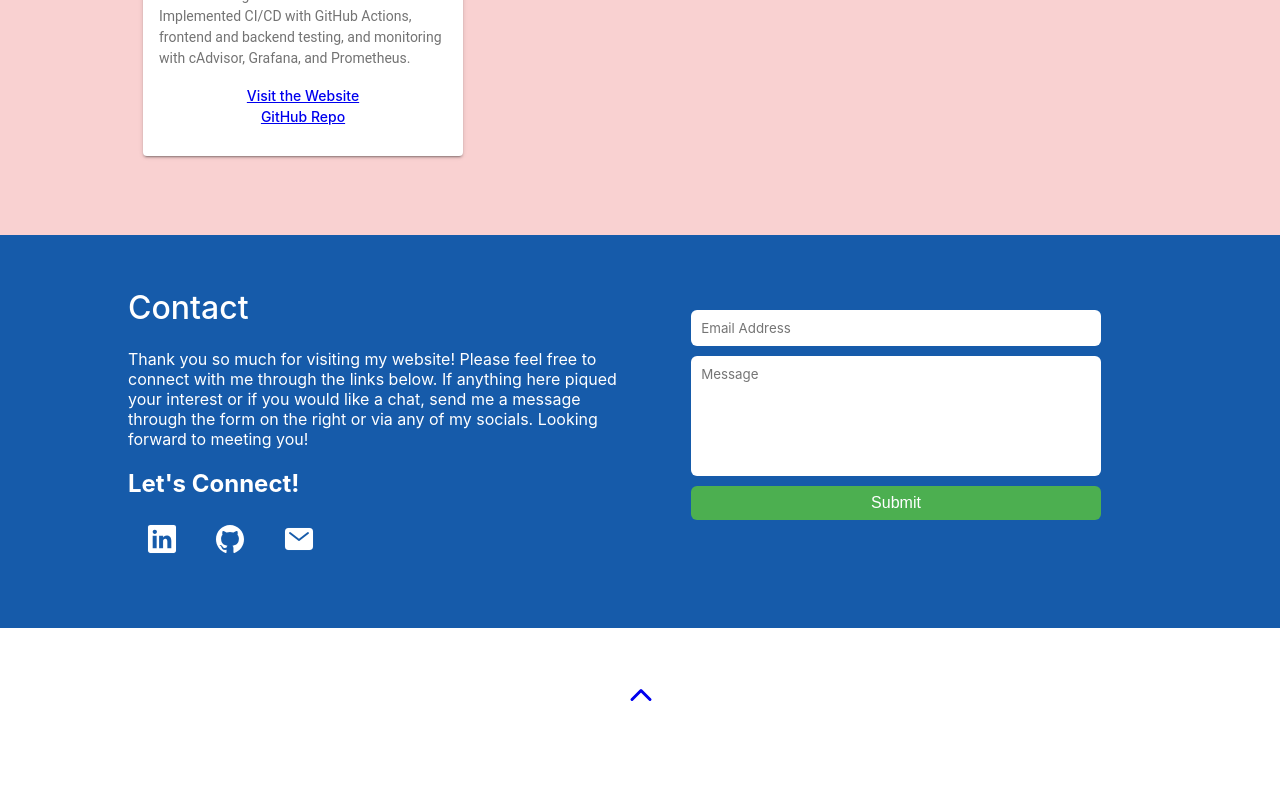
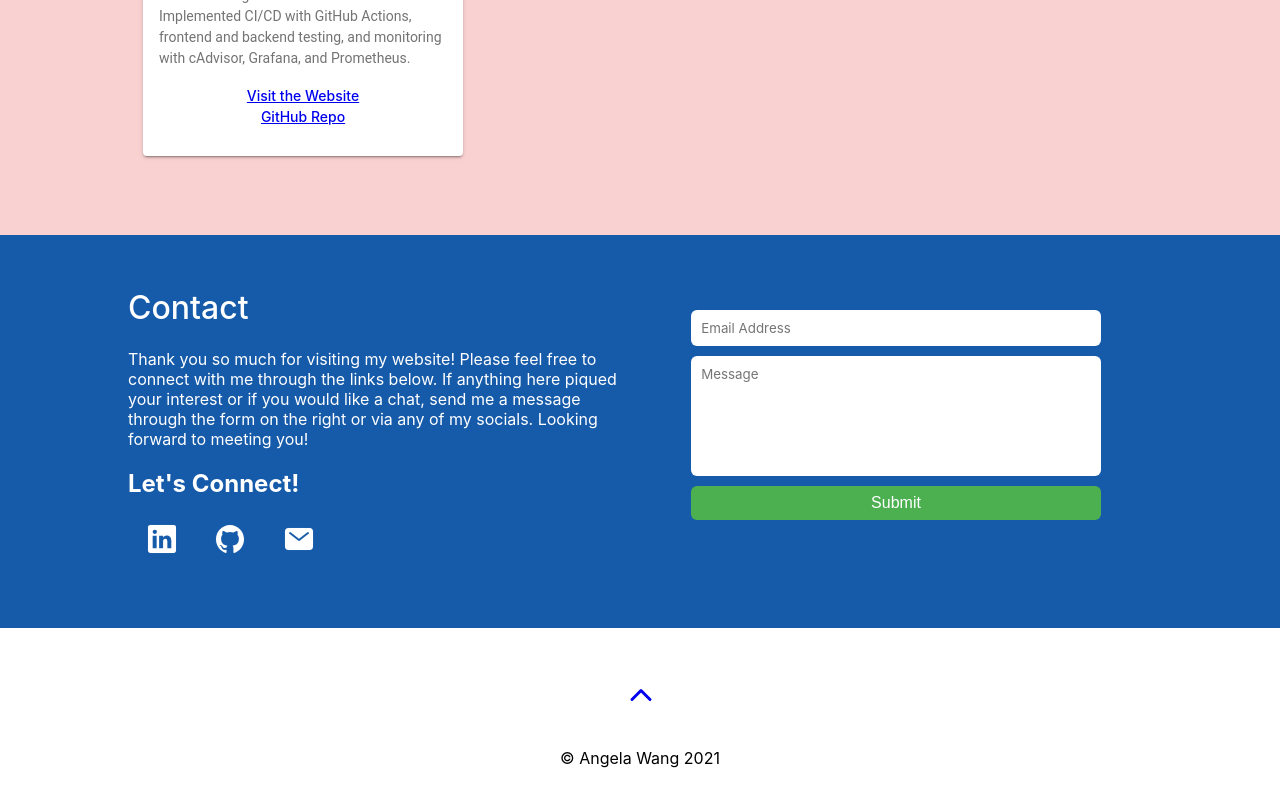
Before and after one commit to angelaw7/angelaw7.github.io-v1, a React (Create React App) app: page / in a window 1280 px wide. Shown: the part 2691-3491 px from the top of the page. Before the commit the page ends 3455 px from the top, so only its background shows below. Built offline with nearby package versions, Linux system fonts and the light colour scheme.

Commit message:
Add name in footer

```diff
--- a/src/components/Footer.jsx
+++ b/src/components/Footer.jsx
@@ -12,6 +12,7 @@ const Footer = () => {
                     <Icon size="large" icon={chevronUp} />
                 </Link>
             </UpBtn>
+            <Copyright>&copy; Angela Wang 2021</Copyright>
         </div >
     )
 }
@@ -34,10 +35,15 @@ const UpBtn = styled.div`
   border-width: 25px;
   margin: auto;
   margin-top: 6vh;
-  margin-bottom: 6vh;
+  margin-bottom: 4vh;
  &:hover {
     background-color: #b7b1f1;
   }
 `
 
+const Copyright = styled.p`
+    text-align: center;
+    margin-bottom: 4vh;
+`
+
 export default Footer
```
